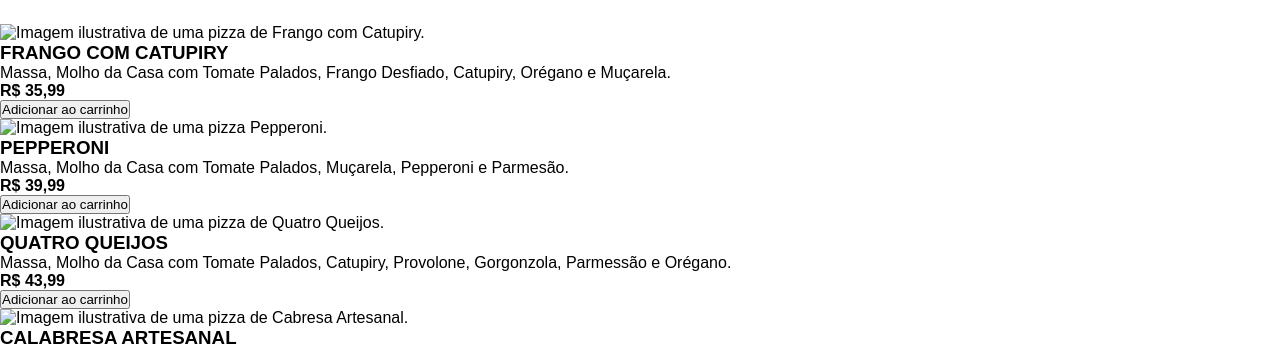
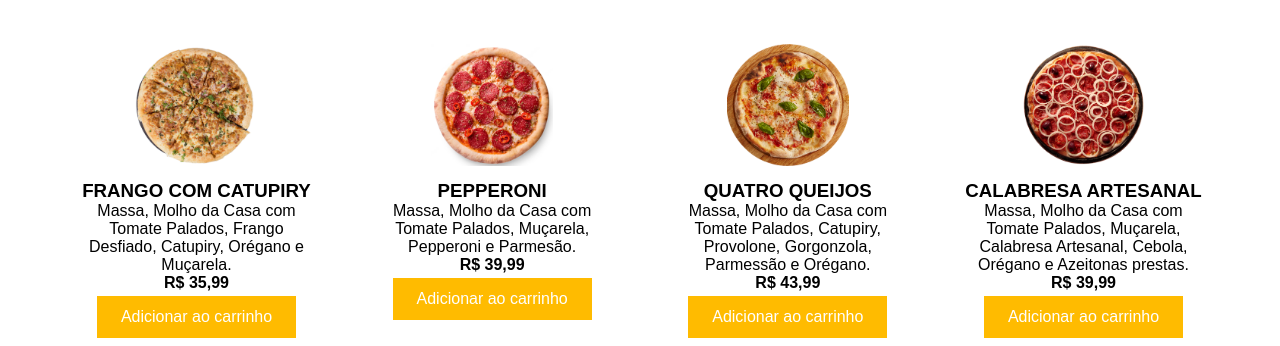
Before and after one commit to PrestesKarol/entrega_aula_16, a plain HTML site: page index.html in a window 1280 px wide. Shown: the part 196-542 px from the top of the page. Drawn offline with Linux system fonts and the light colour scheme.

Commit message:
Adicionado o container na main com o food menu, estilização do food menu para desktop no css e as imagens na pasta

```diff
--- a/css/styles.css
+++ b/css/styles.css
@@ -109,6 +109,7 @@ textarea {
   border-radius: 10px;
   color: white;
   transition: 0.3s;
+
 }
 
 .btn:hover {
@@ -143,3 +144,68 @@ footer {
   align-items: center;
   font-size: 14px;
 }
+
+.food-container {
+  display: grid;
+  grid-template-columns: repeat(auto-fit, minmax(200px, 1fr));
+  grid-gap: 1rem;
+  justify-content: center;
+  margin: 20px auto;
+  width: 90%;
+  max-width: 1200px;
+}
+
+.food-menu {
+  display: flex;
+flex-wrap: wrap;
+justify-content: space-between;
+
+}
+
+.item {
+  display: inline-block;
+  width: 23%;
+  vertical-align: top;
+  margin-bottom: 20px;
+  padding: 0 10px;
+  text-align: center;
+  transition: .5s;
+  box-sizing: border-box;
+}
+
+.item:hover {
+  box-shadow: 0px 0px 16px rgb(255, 187, 0);
+}
+
+.item img {
+  width: 50%;
+  height: auto;
+  margin-bottom: 10px;
+}
+
+.item h3 {
+  font-size: auto;
+}
+
+.text {
+  font-size: 16px;
+}
+
+.cart-button {
+  background-color: rgb(255, 187, 0);
+  border: none;
+  color: white;
+  padding: 12px 24px;
+  text-align: center;
+  text-decoration: none;
+  display: inline-block;
+  font-size: 16px;
+  margin: 4px 2px;
+  cursor: pointer;
+}
+
+.cart-button:active {
+  background-color: rgb(202, 0, 44);
+  transition: .5s;
+}
+/* Final Food Menu Desktop*/
```
Also changed, not shown: index.html (+1 -2 lines), imagens/pizza1.png (added), imagens/pizza2.png (added), imagens/pizza3.png (added), imagens/pizza4.png (added).
